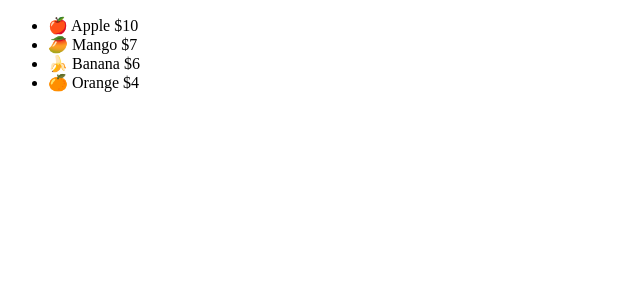
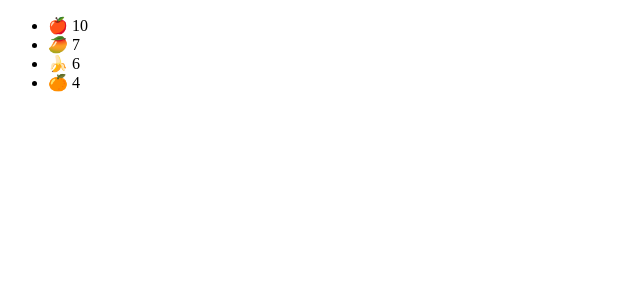
Before and after one commit to nisargaa20/React.js, a React (Vite) app in the folder reactpro/: page / in a window 1280 px wide. Shown: the top 300 px of the page, without its empty margins (0-640 px from the left). Built offline with nearby package versions, Linux system fonts and the light colour scheme.

Commit message:
Rendering Components Inside A Loop

```diff
--- /dev/null
+++ b/reactpro/src/components/Fruit.jsx
@@ -0,0 +1,11 @@
+export default function Fruit({ name, price, emoji}){
+
+   return (
+    <li>
+         {emoji} {name} {price}
+    </li>
+   );
+
+
+
+}
--- a/reactpro/src/components/Fruits.jsx
+++ b/reactpro/src/components/Fruits.jsx
@@ -1,3 +1,5 @@
+import Fruit from "./Fruit";
+
 export default function Fruits(){
   //const fruits=["Apple","Mango"];
 
@@ -12,9 +14,10 @@ export default function Fruits(){
   <div>
     <ul>
       {fruits.map((fruit)=>(
-      <li key={fruit.name}>
-        {""}
-        {fruit.emoji} {fruit.name} ${fruit.price}</li>
+     <Fruit
+     key={fruit.name}
+     price={fruit.price}
+     emoji={fruit.emoji}/>
     )
       )}
       </ul>
```
